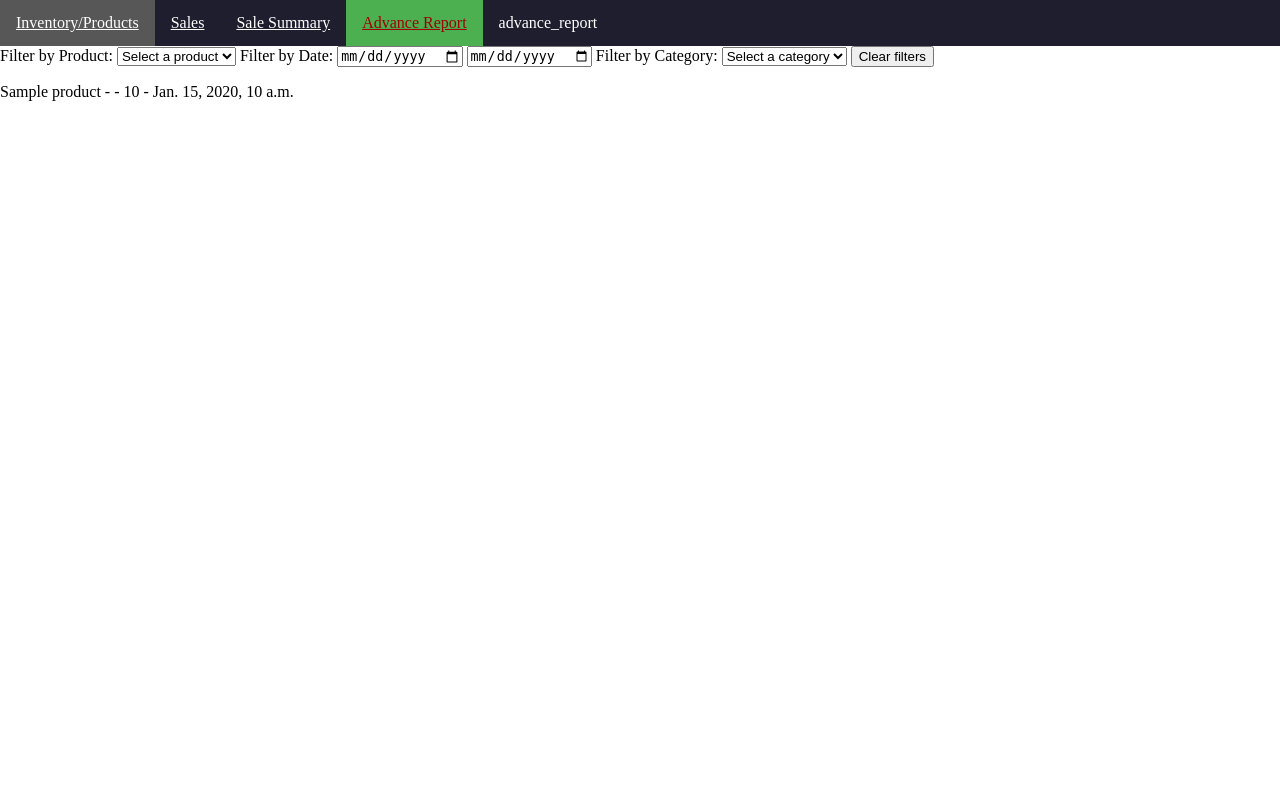
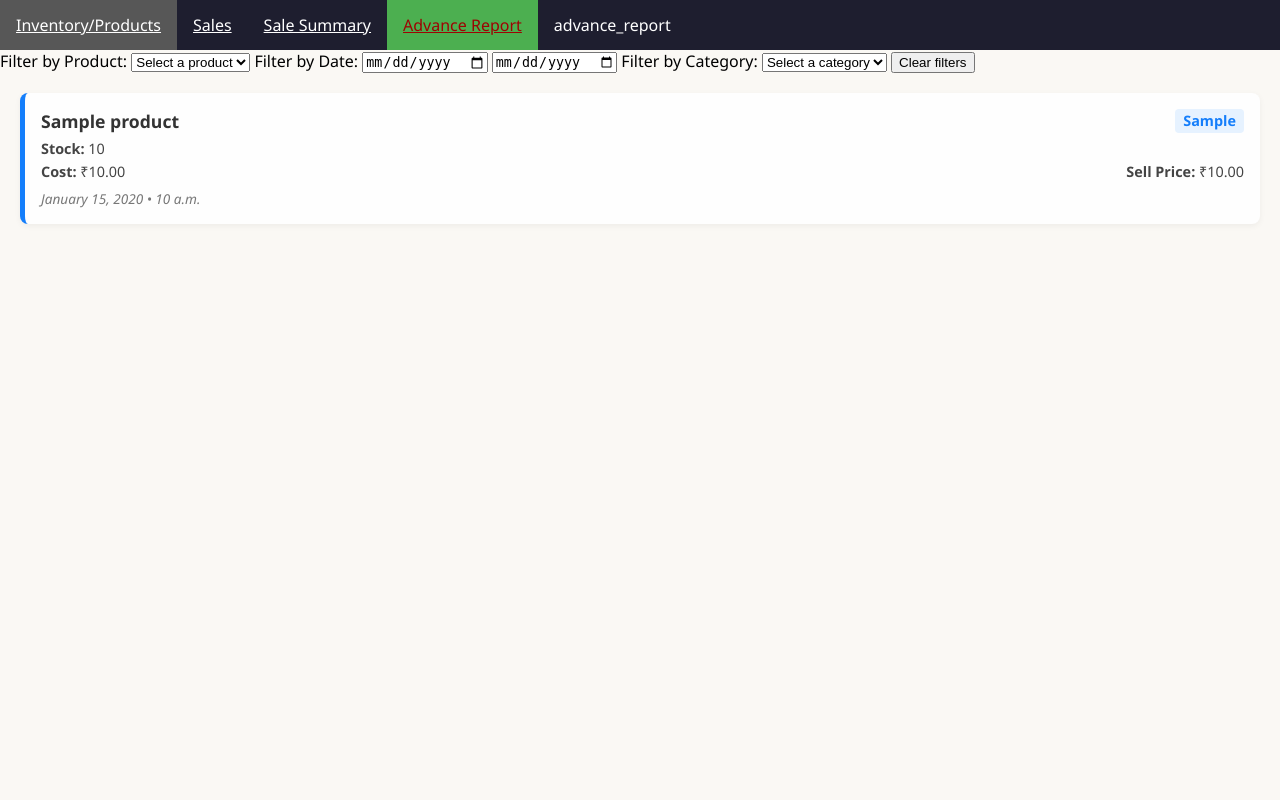
Before and after one commit to mkkotlin/MiniM, a Django app: page /reports/advance_report/ in a window 1280 px wide. Run offline with Django 5.2, Linux system fonts and the light colour scheme; tables that the repository leaves empty hold one stand-in row (values such as "Sample post").

Commit message:
styles: UI changes

```diff
--- /dev/null
+++ b/MiniMart/reports/static/reports/css/advance_report.css
@@ -0,0 +1,124 @@
+/* .report-wrapper {
+background-color: #d4cccc;
+  display: grid;
+  grid-template-columns: repeat(auto-fit, minmax(260px, 1fr));
+  gap: 16px;
+  padding: 20px;
+  font-family: 'Segoe UI', sans-serif;
+}
+
+.report-card {
+  background-color: #fdfdfd;
+  border-left: 5px solid #008080;
+  box-shadow: 0 2px 5px rgba(0,0,0,0.05);
+  padding: 14px 16px;
+  border-radius: 8px;
+  transition: box-shadow 0.2s ease;
+}
+
+.report-card:hover {
+  box-shadow: 0 4px 8px rgba(0,0,0,0.08);
+}
+
+.item-name {
+  font-size: 1.1rem;
+  font-weight: 600;
+  margin-bottom: 6px;
+  color: #333;
+}
+
+.item-meta {
+  font-size: 0.9rem;
+  color: #666;
+  display: flex;
+  justify-content: space-between;
+  flex-wrap: wrap;
+}
+
+.item-meta .price {
+  font-weight: bold;
+  color: #007a5e;
+}
+
+.item-meta .date {
+  font-style: italic;
+} */
+/*  */
+.inventory-grid {
+  display: grid;
+  grid-template-columns: repeat(auto-fit, minmax(280px, 1fr));
+  gap: 16px;
+  padding: 20px;
+  font-family: 'Segoe UI', sans-serif;
+}
+
+.inventory-card {
+  background-color: #fefefe;
+  border-left: 5px solid #147EFB;
+  padding: 16px;
+  border-radius: 8px;
+  box-shadow: 0 2px 6px rgba(0,0,0,0.05);
+  transition: box-shadow 0.2s ease-in-out;
+}
+
+.inventory-card:hover {
+  box-shadow: 0 4px 12px rgba(0,0,0,0.1);
+}
+
+.top-row {
+  display: flex;
+  justify-content: space-between;
+  font-size: 1.1rem;
+  font-weight: 600;
+  margin-bottom: 6px;
+  color: #333;
+}
+
+.category {
+  background: #e6f2ff;
+  padding: 2px 8px;
+  border-radius: 4px;
+  font-size: 0.9rem;
+  color: #147EFB;
+}
+
+.stats-row {
+  display: flex;
+  flex-wrap: wrap;
+  justify-content: space-between;
+  gap: 8px;
+  font-size: 0.9rem;
+  color: #444;
+  margin-bottom: 6px;
+}
+
+.date-row {
+  font-size: 0.85rem;
+  color: #777;
+  font-style: italic;
+}
+.price-row {
+  display: flex;
+  justify-content: space-between;
+  gap: 12px;
+  font-size: 0.9rem;
+  color: #444;
+  margin: 4px 0 8px;
+}
+
+.stock-row {
+  font-size: 0.9rem;
+  color: #444;
+  margin-bottom: 4px;
+}
+@media (max-width: 480px) {
+  .price-row {
+    flex-direction: column;
+  }
+}
+body {
+  background-color: #faf8f4; /* or whichever color you choose */
+  margin: 0;
+  padding: 0;
+  font-family: 'Segoe UI', sans-serif;
+}
--- a/MiniMart/reports/static/reports/js/advance_report.js
+++ b/MiniMart/reports/static/reports/js/advance_report.js
@@ -1,69 +1,80 @@
 $(document).ready(function() {
 
+    function renderProductList(products) {
+        let gridContent = '<div class="inventory-grid">';
+        products.forEach(function(product) {
+            const formattedDate = new Date(product.created_at).toLocaleDateString('en-US', {
+                year: 'numeric', month: 'long', day: 'numeric'
+            });
+            const formattedTime = new Date(product.created_at).toLocaleTimeString('en-US', {
+                hour: '2-digit', minute: '2-digit', hour12: true, timeZone: 'UTC'
+            });
 
-    $('#category-filter').on('change', function(){
-        alert($('#category-filter').val())
+            gridContent += `
+                <div class="inventory-card">
+                    <div class="top-row">
+                        <span class="item-name">${product.name}</span>
+                        <span class="category">${product.category}</span>
+                    </div>
+                    <div class="stock-row">
+                        <strong>Stock:</strong> ${product.stock}
+                    </div>
+                    <div class="price-row">
+                        <span><strong>Cost:</strong> ₹${product.cost_price}</span>
+                        <span><strong>Sell Price:</strong> ₹${product.selling_price}</span>
+                    </div>
+                    <div class="date-row">
+                        <span>${formattedDate} &bull; ${formattedTime}</span>
+                    </div>
+                </div>
+            `;
+        });
+        gridContent += '</div>';
+        $('.product-list-filtered').html(gridContent);
+    }
+
+    $('#category-filter').on('change', function() {
+        const val = $(this).val();
         $.ajax({
-            url: '/reports/get_product_category/' + $('#category-filter').val() + '/',
+            url: '/reports/get_product_category/' + val + '/',
             success: function(data) {
-                // console.log(data.products);
-                $('.product-list-filtered').empty();
-                data.products.forEach(function(product) {
-                    $('.product-list-filtered').append('<p>' + product.name + ' - ' + product.selling_price + ' - ' + product.stock + '</p>');
-                });
+                renderProductList(data.products);
             }
         });
-    })
+    });
 
-    $('#product-filter').on('change', function(){
-        alert($('#product-filter').val())
+    $('#product-filter').on('change', function() {
+        const val = $(this).val();
         $.ajax({
-            url: '/reports/get_product_name/' + $('#product-filter').val() + '/',
+            url: '/reports/get_product_name/' + val + '/',
             success: function(data) {
-                // console.log(data.products);
-                $('.product-list-filtered').empty();
-                data.products.forEach(function(product) {
-                    $('.product-list-filtered').append('<p>' + product.name + ' - ' + product.selling_price + ' - ' + product.stock + '</p>');
-                });
+                renderProductList(data.products);
             }
         });
-    })
+    });
 
-    $('#to-date-filter').on('change', function(){
-        var fromDate = $('#from-date-filter').val();
-        var toDate = $('#to-date-filter').val();
-        alert(fromDate + ' ' + toDate);
+    $('#to-date-filter').on('change', function() {
+        const fromDate = $('#from-date-filter').val();
+        const toDate = $('#to-date-filter').val();
         $.ajax({
             url: '/reports/get_product_date/' + fromDate + '/' + toDate + '/',
             success: function(data) {
-                $('.product-list-filtered').empty();
-                data.products.forEach(function(product) {
-                    $('.product-list-filtered').append('<p>' + product.name + ' - ' + product.selling_price + ' - ' + product.stock + ' - ' + product.created_at + '</p>');
-                });
+                renderProductList(data.products);
             }
         });
-    })
+    });
 
     $('#clear-filters').on('click', function() {
         $('#category-filter').val('');
         $('#product-filter').val('');
         $('#from-date-filter').val('');
         $('#to-date-filter').val('');
-        $('.product-list-filtered').empty();
-         $.ajax({
-        url: '/reports/get_product_all/',
-        success: function(data) {
-            // console.log(data.products);
-            data.products.forEach(function(product) {
-                $('.product-list-filtered').append('<p>' + product.name + ' - ' + product.selling_price + ' - ' + product.stock + '</p>');
-            });
-        }
-    });
+        $.ajax({
+            url: '/reports/get_product_all/',
+            success: function(data) {
+                renderProductList(data.products);
+            }
+        });
     });
 
-
-
-
-
-
 });
--- a/MiniMart/reports/templates/reports/advance_report.html
+++ b/MiniMart/reports/templates/reports/advance_report.html
@@ -6,6 +6,7 @@
     <meta charset="UTF-8">
     <meta name="viewport" content="width=device-width, initial-scale=1.0">
     <link rel="stylesheet" type="text/css" href="{% static 'reports/css/summary.css' %}?v = {{ context.v }}">
+    <link rel="stylesheet" type="text/css" href="{% static 'reports/css/advance_report.css' %}?v = {{ context.v }}">
     <script src="https://code.jquery.com/jquery-3.6.0.min.js"></script>
     <script src="{% static 'reports/js/advance_report.js' %}"></script>
     <title>Advance Report</title>
@@ -36,10 +37,61 @@
     </div>
 
     <div class="product-list-filtered">
-        {% for p in products %}
-            <p>{{ p.name }} - {{ p.price }} - {{ p.stock }} - {{ p.created_at }}</p>
+           <div class="inventory-grid">
+                {% for item in products %}
+                    <div class="inventory-card">
+                        <div class="top-row">
+                        <span class="item-name">{{ item.name }}</span>
+                        <span class="category">{{ item.category }}</span>
+                        </div>
+
+                        <div class="stock-row">
+                        <strong>Stock:</strong> {{ item.stock }}
+                        </div>
+
+                        <div class="price-row">
+                        <span><strong>Cost:</strong> ₹{{ item.cost_price }}</span>
+                        <span><strong>Sell Price:</strong> ₹{{ item.selling_price }}</span>
+                        </div>
+
+                        <div class="date-row">
+                        <span>{{ item.created_at|date:"F j, Y" }} &bull; {{ item.created_at|time:"P" }}</span>
+                        </div>
+                    </div>
+                {% endfor %}
+            </div>
+
+    </div>
+
+
+
+    <!--  -->
+   <!-- <div class="inventory-grid">
+        {% for item in products %}
+            <div class="inventory-card">
+                <div class="top-row">
+                <span class="item-name">{{ item.name }}</span>
+                <span class="category">{{ item.category }}</span>
+                </div>
+
+                <div class="stock-row">
+                <strong>Stock:</strong> {{ item.stock }}
+                </div>
+
+                <div class="price-row">
+                <span><strong>Cost:</strong> ₹{{ item.cost_price }}</span>
+                <span><strong>Sell Price:</strong> ₹{{ item.selling_price }}</span>
+                </div>
+
+                <div class="date-row">
+                <span>{{ item.created_at|date:"F j, Y" }} &bull; {{ item.date|time:"P" }}</span>
+                </div>
+            </div>
         {% endfor %}
-    </div>
+    </div> -->
+
+
+    <!--  -->
 
 </body>
 </html>
--- a/MiniMart/reports/views.py
+++ b/MiniMart/reports/views.py
@@ -23,7 +23,7 @@ def sales_summary(request):
         'top_products': top_products,
         'v':v,
     }
-    return render(request, 'reports/summary.html', {'context':context})
+    return render(request, 'reports/summary.html', {'context':context, 'v':v})
 
 
 def advance_report(request):
```
